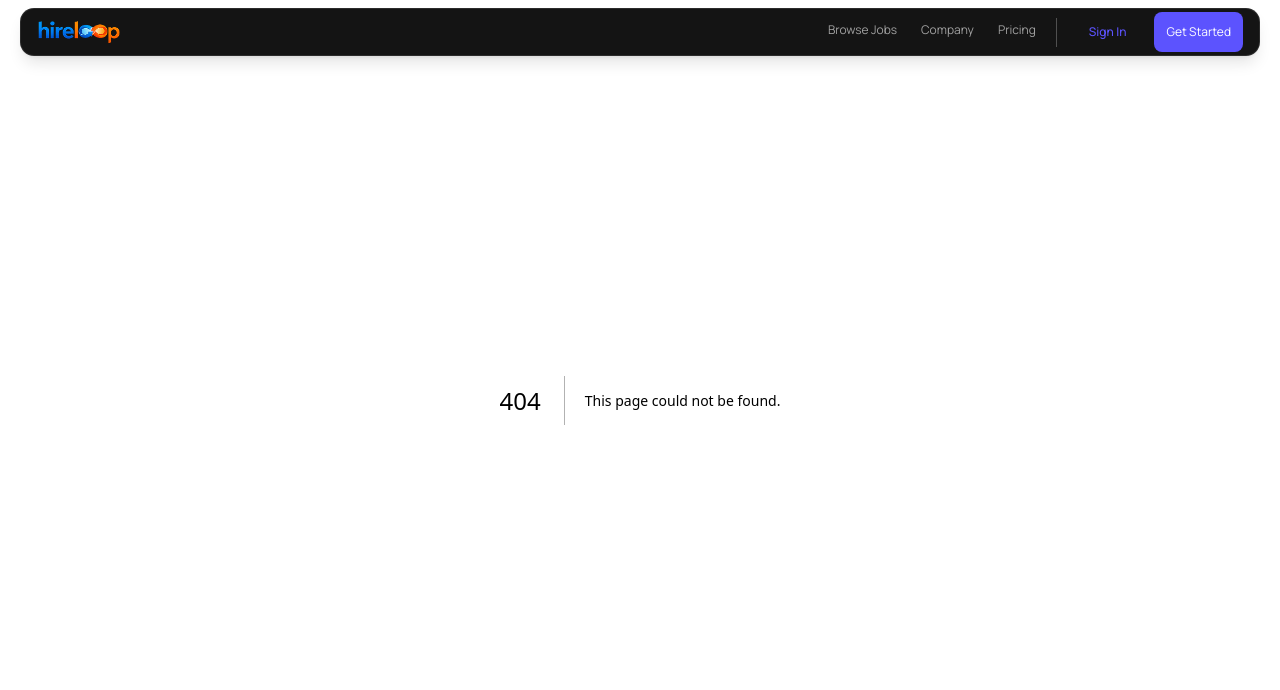
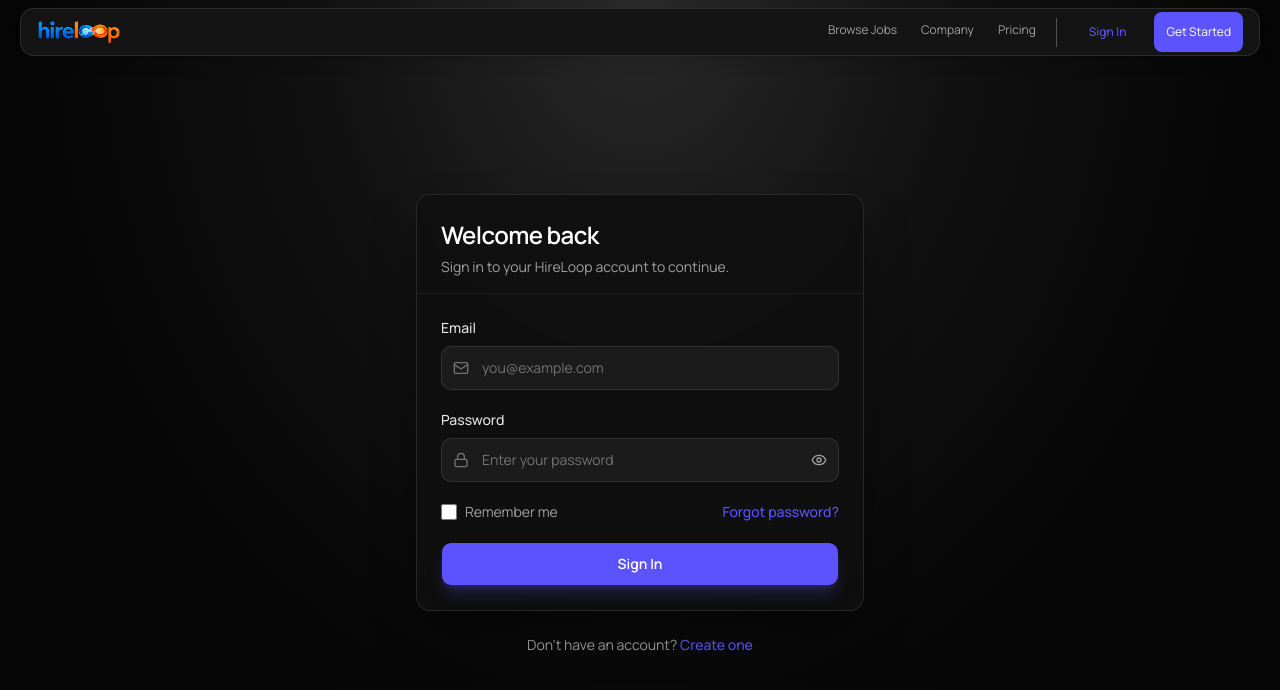
Before and after one commit to sakibhasan077/hireloop-client, a Next.js app: page /sign-in in a window 1280 px wide. Before the commit this address had no page. Shown: the top 690 px of the page. Built offline with nearby package versions, Linux system fonts and the light colour scheme.

Commit message:
add Sign In page and form with validation

```diff
--- /dev/null
+++ b/src/app/(auth)/sign-in/page.tsx
@@ -0,0 +1,56 @@
+import type { Metadata } from "next";
+import Link from "next/link";
+
+import SignInForm from "@/components/auth/SignInForm";
+import {
+  Card,
+  CardContent,
+  CardDescription,
+  CardHeader,
+  CardTitle,
+} from "@/components/ui/card";
+
+export const metadata: Metadata = {
+  title: "Sign In — HireLoop",
+  description: "Sign in to your HireLoop account.",
+};
+
+const SignInPage = () => {
+  return (
+    <main className="relative flex min-h-svh items-center justify-center overflow-hidden bg-[#050505] px-4 pt-24 pb-12 font-manrope text-white">
+      <div
+        aria-hidden="true"
+        className="pointer-events-none absolute inset-0 bg-[radial-gradient(ellipse_at_top,#292929_0%,#111111_35%,#050505_70%)]"
+      />
+
+      <div className="relative z-10 w-full max-w-md">
+        <Card className="gap-0 border border-white/10 bg-[#101010]/90 py-0 shadow-2xl shadow-black/50 ring-0 backdrop-blur">
+          <CardHeader className="gap-1.5 border-b border-white/5 px-6 py-6">
+            <CardTitle className="font-manrope text-2xl font-semibold tracking-tight text-white">
+              Welcome back
+            </CardTitle>
+            <CardDescription className="text-sm text-neutral-400">
+              Sign in to your HireLoop account to continue.
+            </CardDescription>
+          </CardHeader>
+
+          <CardContent className="px-6 py-6">
+            <SignInForm />
+          </CardContent>
+        </Card>
+
+        <p className="mt-6 text-center text-sm text-neutral-400">
+          Don&apos;t have an account?{" "}
+          <Link
+            href="/sign-up"
+            className="font-medium text-[#5C53FE] underline-offset-4 hover:underline"
+          >
+            Create one
+          </Link>
+        </p>
+      </div>
+    </main>
+  );
+};
+
+export default SignInPage;
--- /dev/null
+++ b/src/components/auth/SignInForm.tsx
@@ -0,0 +1,201 @@
+"use client";
+
+import { useState } from "react";
+import Link from "next/link";
+import { Eye, EyeOff, Lock, Mail } from "lucide-react";
+
+import { Button } from "@/components/ui/button";
+import { Input } from "@/components/ui/input";
+
+type FieldName = "email" | "password";// type script ke bole dicchi ei form e ki ki input field ase
+type FormErrors = Partial<Record<FieldName, string>>;
+
+const EMAIL_PATTERN = /^[^\s@]+@[^\s@]+\.[^\s@]+$/;
+
+const validateEmail = (value: string) => {
+  const email = value.trim();
+
+  if (!email) return "Email is required.";
+  if (!EMAIL_PATTERN.test(email)) return "Enter a valid email address.";
+
+  return undefined;
+};
+
+const validatePassword = (value: string) => {
+  if (!value) return "Password is required.";
+  if (value.length < 8) return "Password must be at least 8 characters.";
+  if(!/[A-Z]/.test(value)) return "Password must contain at least one uppercase letter.";
+  if(!/[a-z]/.test(value)) return "Password must contain at least one lowercase letter.";
+  if(!/[0-9]/.test(value)) return "Password must contain at least one number.";
+  if(!/[!@#$%^&*]/.test(value)) return "Password must contain at least one special character.";
+
+  return undefined;
+};
+
+const inputClassName =
+  "h-11 rounded-lg border-white/10 bg-white/5 text-sm text-white placeholder:text-neutral-500 focus-visible:border-[#5C53FE] focus-visible:ring-[#5C53FE]/30 dark:bg-white/5";
+
+const SignInForm = () => {
+  const [values, setValues] = useState({ email: "", password: "" });
+  const [errors, setErrors] = useState<FormErrors>({});
+  const [showPassword, setShowPassword] = useState(false);
+
+  const handleChange = (event: React.ChangeEvent<HTMLInputElement>) => {
+    const { name, value } = event.target;
+    if (name !== "email" && name !== "password") return;
+    setValues((previous) => ({ ...previous, [name]: value }));
+
+    // Only revalidate while the user types if the field already has an error.
+    if (!errors[name]) return;
+
+    setErrors((previous) => ({
+      ...previous,
+      [name]:
+        name === "email" ? validateEmail(value) : validatePassword(value),
+    }));
+  };
+
+  const handleBlur = (event: React.FocusEvent<HTMLInputElement>) => {
+    const { name, value } = event.target;
+    if (name !== "email" && name !== "password") return;
+
+    setErrors((previous) => ({
+      ...previous,
+      [name]:
+        name === "email" ? validateEmail(value) : validatePassword(value),
+    }));
+  };
+
+  const handleSubmit = (event: React.FormEvent<HTMLFormElement>) => {
+    event.preventDefault();
+
+    const nextErrors: FormErrors = {
+      email: validateEmail(values.email),
+      password: validatePassword(values.password),
+    };
+
+    setErrors(nextErrors);
+
+    if (nextErrors.email || nextErrors.password) return;
+
+    // TODO: integrate authentication here.
+  };
+
+  return (
+    <form className="flex flex-col gap-5" noValidate onSubmit={handleSubmit}>
+      <div className="flex flex-col gap-2">
+        <label htmlFor="email" className="text-sm font-medium text-neutral-200">
+          Email
+        </label>
+        <div className="relative">
+          <Mail
+            aria-hidden="true"
+            className="pointer-events-none absolute top-1/2 left-3 size-4 -translate-y-1/2 text-neutral-500"
+          />
+          <Input
+            id="email"
+            name="email"
+            type="email"
+            autoComplete="email"
+            placeholder="you@example.com"
+            required
+            value={values.email}
+            onChange={handleChange}
+            onBlur={handleBlur}
+            aria-invalid={Boolean(errors.email)}
+            aria-describedby={errors.email ? "email-error" : undefined}
+            className={`${inputClassName} pl-10`}
+          />
+        </div>
+        {errors.email && (
+          <p id="email-error" role="alert" className="text-xs text-destructive">
+            {errors.email}
+          </p>
+        )}
+      </div>
+
+      <div className="flex flex-col gap-2">
+        <label
+          htmlFor="password"
+          className="text-sm font-medium text-neutral-200"
+        >
+          Password
+        </label>
+        <div className="relative">
+          <Lock
+            aria-hidden="true"
+            className="pointer-events-none absolute top-1/2 left-3 size-4 -translate-y-1/2 text-neutral-500"
+          />
+          <Input
+            id="password"
+            name="password"
+            type={showPassword ? "text" : "password"}
+            autoComplete="current-password"
+            placeholder="Enter your password"
+            required
+            value={values.password}
+            onChange={handleChange}
+            onBlur={handleBlur}
+            aria-invalid={Boolean(errors.password)}
+            aria-describedby={errors.password ? "password-error" : undefined}
+            className={`${inputClassName} pr-10 pl-10`}
+          />
+          <div className="absolute top-1/2 right-1.5 -translate-y-1/2">
+            <Button
+              type="button"
+              variant="ghost"
+              size="icon-sm"
+              aria-label={showPassword ? "Hide password" : "Show password"}
+              aria-pressed={showPassword}
+              onClick={() => setShowPassword((previous) => !previous)}
+              className="text-neutral-400 hover:bg-white/10 hover:text-white"
+            >
+              {showPassword ? <EyeOff /> : <Eye />}
+            </Button>
+          </div>
+        </div>
+        {errors.password && (
+          <p
+            id="password-error"
+            role="alert"
+            className="text-xs text-destructive"
+          >
+            {errors.password}
+          </p>
+        )}
+      </div>
+
+      <div className="flex items-center justify-between gap-3">
+        <label
+          htmlFor="remember"
+          className="flex cursor-pointer items-center gap-2 text-sm text-neutral-400"
+        >
+          <input
+            id="remember"
+            name="remember"
+            type="checkbox"
+            className="size-4 rounded border-white/20 bg-white/5 accent-[#5C53FE]"
+          />
+          Remember me
+        </label>
+
+        <Link
+          href="/forgot-password"
+          className="text-sm font-medium text-[#5C53FE] underline-offset-4 hover:underline"
+        >
+          Forgot password?
+        </Link>
+      </div>
+
+      <Button
+        type="submit"
+        size="lg"
+        className="h-11 w-full rounded-lg bg-[#5C53FE] text-sm font-semibold text-white shadow-lg shadow-[#5C53FE]/25 hover:bg-[#5C53FE]/90"
+      >
+        Sign In
+      </Button>
+    </form>
+  );
+};
+
+export default SignInForm;
```
